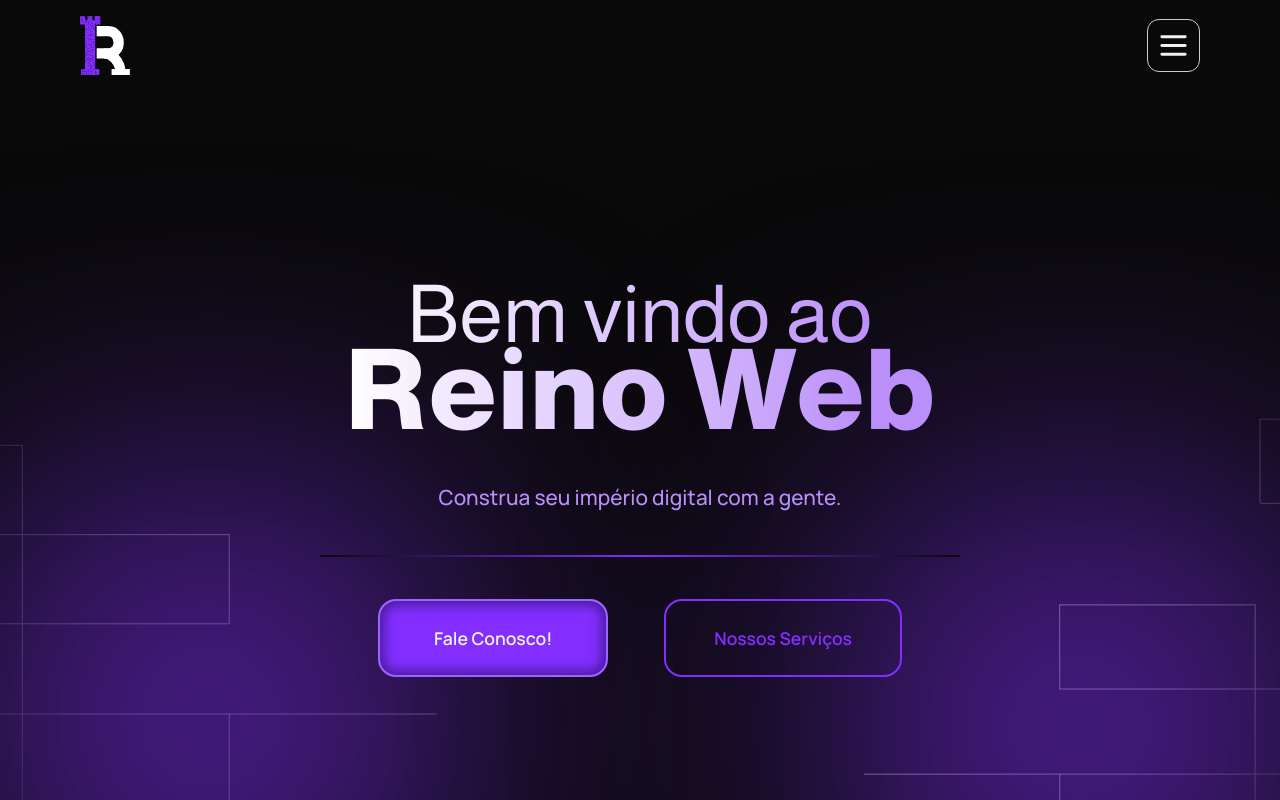
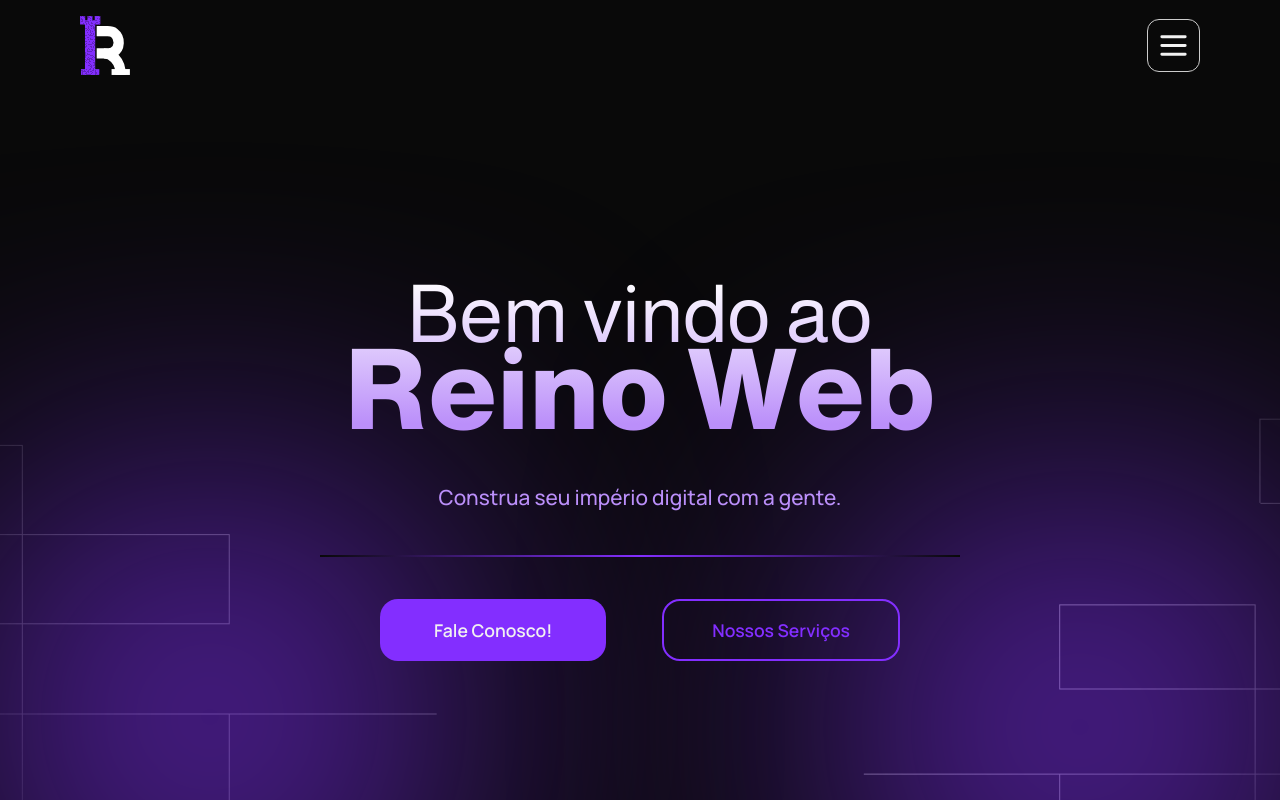
Before and after one commit to OBitencourt/reino_web, a Next.js app: page / in a window 1280 px wide. Shown: the top 800 px of the page. Built offline with nearby package versions, Linux system fonts and the light colour scheme.

Commit message:
styles: changing style on hero buton

```diff
--- a/src/components/Header/index.tsx
+++ b/src/components/Header/index.tsx
@@ -31,6 +31,8 @@ const Header = () => {
         <>
 
             <StyledHeader>
+                <div className="w-[25%]">
+
                     <Image
                         alt="logo"
                         src="/images/reinoweb-logo.svg"
@@ -41,6 +43,7 @@ const Header = () => {
                             height: 'auto'
                         }}
                     />
+                </div>
 
                 <StyledNav>
 
@@ -81,7 +84,7 @@ const Header = () => {
                     </ul>
                 </StyledNav>
 
-                <div style={{display: "flex", gap: "16px"}}>
+                <div className="flex gap-[16px] w-[25%] justify-end ">
                     <GradientButtonWrapper>
                         <SpecialButton>
                             Contate já!
--- a/src/components/Header/style.ts
+++ b/src/components/Header/style.ts
@@ -7,6 +7,7 @@ export const StyledHeader = styled.header`
   align-items: center;
   color: white;
   padding: 50px 300px;
+  width: 100%;
 
   @media (max-width: 1500px) {
     padding: 16px;
@@ -34,7 +35,7 @@ export const StyledHeader = styled.header`
 export const StyledNav = styled.nav`
   display: flex;
   justify-content: center;
-  width: 30%;
+  width: 50%;
   gap: 54px;
 
 
--- a/src/sections/Home/style.ts
+++ b/src/sections/Home/style.ts
@@ -22,7 +22,7 @@ export const Title = styled.h1`
     font-size: 6rem;
     font-family: var(--font-almarai);
     line-height: 90%;
-    background: linear-gradient(to right, #ffffff, #BB8FFA 90% );
+    background: linear-gradient(to bottom, #ffffff, #BB8FFA 90% );
     background-clip: text;
     -webkit-background-clip: text;
     -webkit-text-fill-color: transparent;
@@ -109,9 +109,8 @@ export const ButtonsWrapper = styled.div`
 
 
 export const PrimaryButton = styled.button`
-    padding: 24px 54px;
+    padding: 16px 54px;
     border-radius: 18px;
-    border: 2px solid #A161FF;
     color: #f1f1f1;
     font-weight: 600;
     font-size: 1.1rem;
@@ -119,12 +118,11 @@ export const PrimaryButton = styled.button`
     justify-content: center;
     align-items: center;
     background-color: var(--cp);
-    box-shadow: inset 0px 0px 12px 4px #451C99;
     transition: all 200ms ease-in-out;
     cursor: pointer;
 
     &:hover {
-        box-shadow: inset 0px 0px 32px 8px #451C99;
+        filter: brightness(0.8);
     }
 
     &:active {
@@ -140,7 +138,7 @@ export const PrimaryButton = styled.button`
 `
 
 export const SecondaryButton = styled.button`
-    padding: 24px 48px;
+    padding: 16px 48px;
     border-radius: 18px;
     color: var(--cp);
     font-weight: 600;
```
Lines whose indentation alone changed are shown as unchanged.
